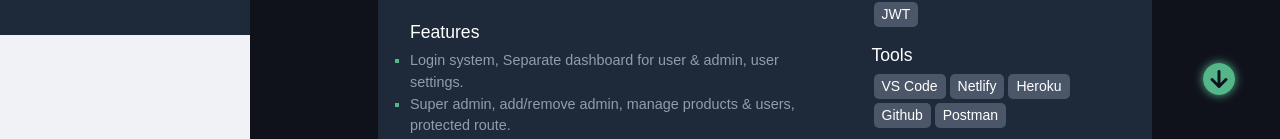
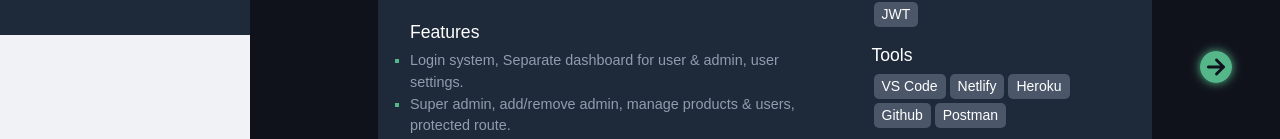
Before and after one commit to Ruman-Islam/Ruman-Islam-portfolio, a React (Create React App) app: page /about-me in a window 1280 px wide. Shown: the part 765-904 px from the top of the page. Built offline with nearby package versions, Linux system fonts and the light colour scheme.

Commit message:
scrol up button animation added

```diff
--- a/src/index.css
+++ b/src/index.css
@@ -491,19 +491,23 @@
 }
 .scrollUpBtn {
   position: fixed;
-  bottom: 0;
-  right: 2.8rem;
+  bottom: -3rem;
+  right: 3rem;
   font-size: 2rem;
   color: #54B689;
   background: transparent;
   box-shadow: 0px 0px 10px #54B689;
-  transform: translateY(60px) rotate(180deg);
+  transform: rotate(90deg);
   transition: .5s ease-in-out;
   border-radius: 50%;
   cursor: pointer;
 }
+.scrollUpBtn:hover {
+  animation: scrollScaler .4s ease-in-out 1;
+}
 .scrollUpBtn-show{
-  transform: translateY(-40px) rotate(0);
+  bottom: 3rem;
+  transform: rotate(0);
 }
 .copy-right {
   text-align: center;
@@ -519,6 +523,17 @@
   }
   100%{
    box-shadow: 0 0 0 0 #fff0, 0 0 0 0 #fff0;
+  }
+}
+@keyframes scrollScaler {
+  0%{
+    transform: scale(1);
+  }
+  50%{
+    transform: scale(1.2);
+  }
+  100%{
+    transform: scale(1);
   }
 }
 
```
